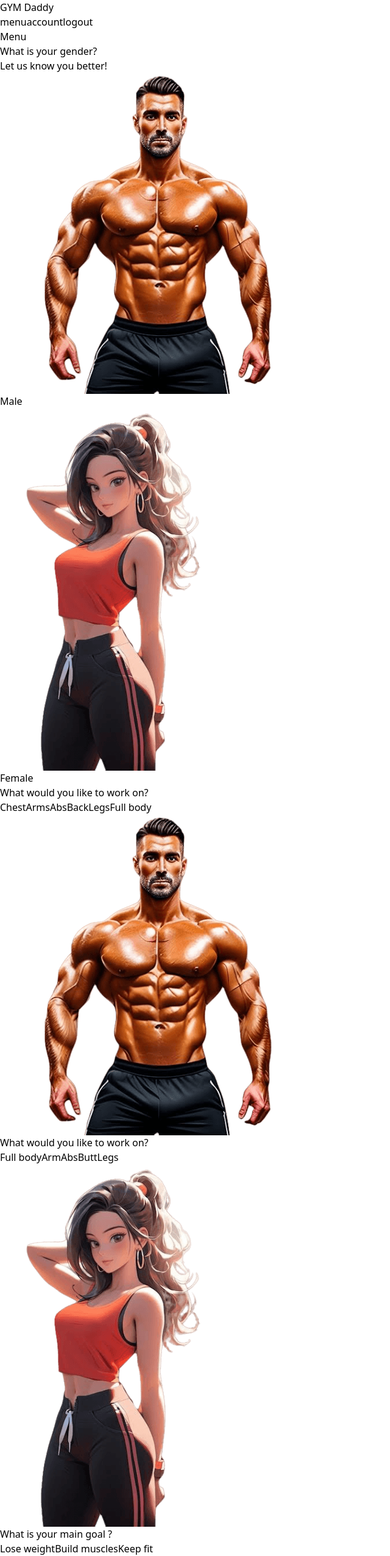
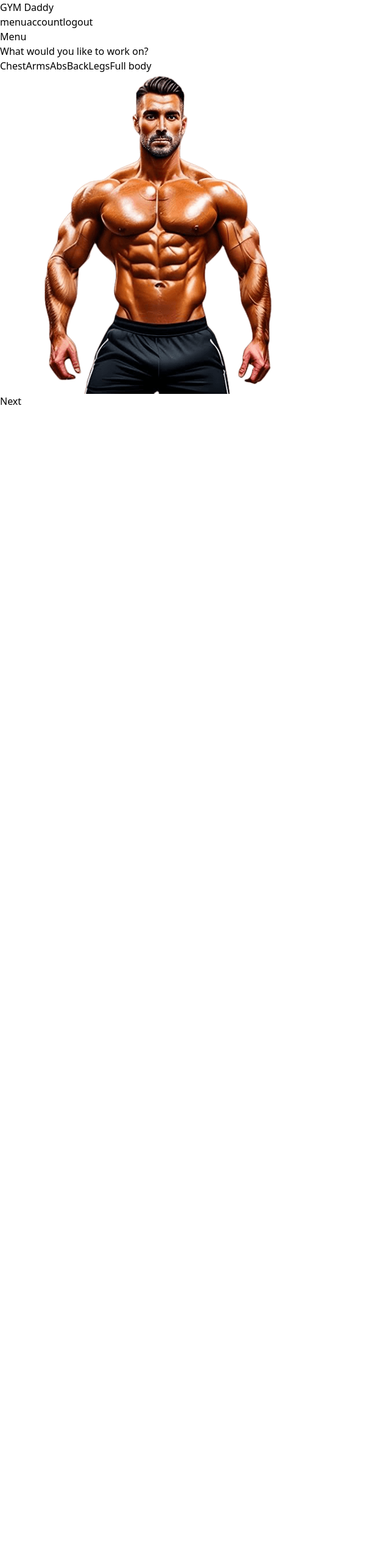
Before and after one commit to Shafiquedev256/gym_daddy, a React (Vite) app: page / in a window 1280 px wide. Shown: the whole page at 61% size, without its empty margins (0-640 px from the left). After the commit the page ends 800 px from the top, so only its background shows below. Built offline with nearby package versions, Linux system fonts and the light colour scheme.

Commit message:
fixed multiple step form using custom hook

```diff
--- a/src/components/bodypart/female.tsx
+++ b/src/components/bodypart/female.tsx
@@ -4,7 +4,7 @@ export const Female = ()=>{
 
   return(
     <>
-      <div className="bg-white md:h-[500px] h-screen  md:w-screen bg-white pt-6 hidden">
+      <div className="bg-white md:h-[500px] h-screen  md:w-screen bg-white pt-6">
     <h1 className="text-center text-2xl font-light font-sans py-3">What would you like to work on?</h1>
 
     <div className="flex flex-row items-center justify-between md:justify-evenly">
--- a/src/components/bodypart/male.tsx
+++ b/src/components/bodypart/male.tsx
@@ -4,7 +4,7 @@ export const Male = ()=>{
 
   return(
     <>
-      <div className="bg-white md:h-[500px] h-screen  md:w-screen bg-white pt-6 hidden">
+      <div className="bg-white md:h-[500px] h-screen  md:w-screen bg-white pt-6">
     <h1 className="text-center text-2xl font-light font-sans py-3">What would you like to work on?</h1>
 
     <div className="flex flex-row items-center justify-between md:justify-evenly">
--- a/src/components/gender.tsx
+++ b/src/components/gender.tsx
@@ -4,7 +4,7 @@ export const Gender = ()=>{
 
   return(
     <>
-    <div className="bg-white h-[500px] md:w-screen hidden">
+    <div className="bg-white h-[500px] md:w-screen">
     <h1 className="text-center text-2xl font-light font-sans pt-3">What is your gender?</h1>
     <div className="font-light text-sm mb-3 text-center w-[100%]">Let us know you better!</div>
     <div className="flex flex-row justify-between items-center bg-white md:justify-evenly">
--- /dev/null
+++ b/src/components/workoutDays.tsx
@@ -0,0 +1,24 @@
+
+
+export const WorkoutDays = ()=>{
+
+  return(
+    <>
+      <div className="bg-white md:h-[500px] h-screen  md:w-screen bg-white pt-6 flex flex-col items-center md:justify-center">
+    <h1 className="text-center text-2xl font-light font-sans py-3">How many days do you  workout a week </h1>
+  <div className="font-light text-sm mb-3 text-center w-[100%]">We recommend at least 3 day per week </div>
+
+  <div className="grid grid-rows-2 grid-cols-2">
+    <button className="py-2 border-[1px] border-black rounded w-20  m-2 text-center px-2 md:w-32 hover:border-blue-600 hover:text-blue-600 font-bold hover:bg-blue-500 hover:text-white">1</button>
+    <button className="py-2 border-[1px] border-black rounded w-20 m-2 text-center px-2  md:w-32 hover:border-blue-600 hover:text-blue-600 hover:bg-blue-500 hover:text-white font-bold">2</button>
+    <button className="py-2 border-[1px] border-black rounded w-20 m-2 text-center px-2  md:w-32 hover:border-blue-600 hover:text-blue-600 hover:bg-blue-500 hover:text-white font-bold">3</button>
+    <button className="py-2 border-[1px] border-black rounded w-20 m-2  text-center px-2 md:w-32 hover:border-blue-600 hover:text-blue-600 hover:bg-blue-500 hover:text-white m-2 font-bold">4</button>
+    <button className="py-2 border-[1px] border-black rounded w-20 m-2 text-center px-2  md:w-32 hover:border-blue-600 hover:text-blue-600 hover:bg-blue-500 hover:text-white font-bold">5</button>
+    <button className="py-2 border-[1px] border-black rounded w-20 m-2 text-center px-2  md:w-32 hover:border-blue-600 hover:text-blue-600 hover:bg-blue-500 hover:text-white font-bold">6</button>
+    <button className="py-2 border-[1px] border-black rounded w-20   text-center px-2 md:w-32 hover:border-blue-600 hover:text-blue-600 hover:bg-blue-500 hover:text-white m-2 font-bold">7</button>
+  </div>
+
+    </div>
+    </>
+    )
+}
--- /dev/null
+++ b/src/hooks/useRegister.tsx
@@ -0,0 +1,17 @@
+import {ReactNode,useState} from "react"
+
+
+export const useRegister = (steps:ReactNode[])=>{
+  const [currentIndex,setCurrentIndex]=useState(1)
+  const next = ()=>{
+    if(currentIndex>=steps.length-1){
+
+    }else{
+    setCurrentIndex(i=>i+1)}
+  }
+  return {
+    currentIndex,
+    steps,
+    next
+  }
+}
--- a/src/pages/registration.tsx
+++ b/src/pages/registration.tsx
@@ -1,17 +1,21 @@
+import {useRegister} from "../hooks/useRegister"
 import {Gender} from "../components/gender"
 import {Male} from "../components/bodypart/male"
 import {Female} from "../components/bodypart/female"
 import {MainGoal} from "../components/maingoal"
+import {WorkoutDays} from "../components/workoutDays"
+
+
 
  const Register = ()=>{
-
+  const {steps,currentIndex,next} = useRegister([<Gender/>,<Male/>,<Female/>,<MainGoal/>,<WorkoutDays/>])
   return (
     <>
     <div className="w-screen h-screen bg-gray-100 md:flex md:flex-col md:justify-center md:items-center">
-      <Gender/>
-      <Male/>
-      <Female/>
-      <MainGoal/>
+      <div className="bg-white md:h-[600px] h-screen  md:w-screen bg-white pt-6 flex flex-col items-center md:justify-center">
+     {steps[currentIndex]}
+      <button className="bg-blue-500 p-4 text-center text-white w-56 translate-y-[-30px] rounded hover:bg-blue-600" onClick={()=>next()}>Next</button>
+      </div>
     </div>
     </>
     )
```
